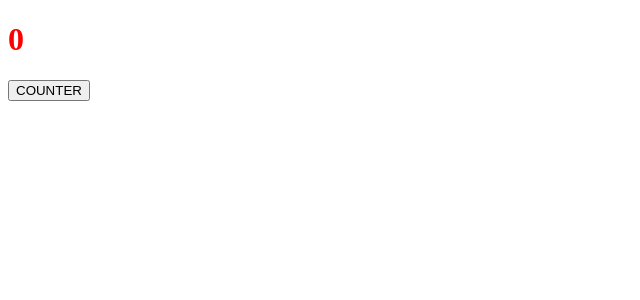
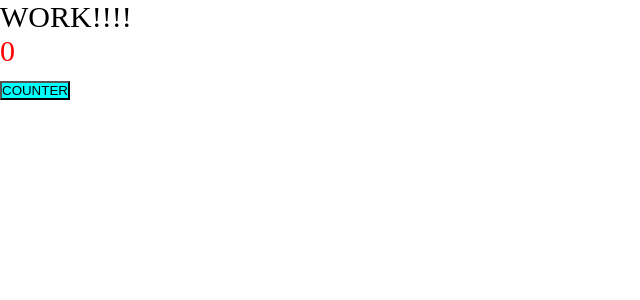
Before and after one commit to Garfeald/ulbi-project, a React app: page / in a window 1280 px wide. Shown: the top 300 px of the page, without its empty margins (0-640 px from the left). Built offline with nearby package versions, Linux system fonts and the light colour scheme.

Commit message:
5 Настраиваем css modules

```diff
--- a/package.json
+++ b/package.json
@@ -20,6 +20,7 @@
     "@types/webpack-dev-server": "^4.7.2",
     "css-loader": "^6.6.0",
     "html-webpack-plugin": "^5.5.0",
+    "mini-css-extract-plugin": "^2.5.3",
     "sass": "^1.49.9",
     "sass-loader": "^12.6.0",
     "style-loader": "^3.3.1",
--- /dev/null
+++ b/src/App.tsx
@@ -0,0 +1,14 @@
+import React from 'react';
+import Counter from "./components/Counter";
+import './index.scss'
+
+const App = () => {
+    return (
+        <div className='app'>
+            WORK!!!!
+            <Counter/>
+        </div>
+    );
+};
+
+export default App;
--- /dev/null
+++ b/src/components/Counter.module.scss
@@ -0,0 +1,7 @@
+.counter {
+    color: red;
+}
+
+button {
+    background: aqua;
+}
--- a/src/components/Counter.scss
+++ /dev/null
@@ -1,3 +0,0 @@
-.counter {
-    color: red;
-}
--- a/src/components/Counter.tsx
+++ b/src/components/Counter.tsx
@@ -1,11 +1,11 @@
 import React, {useState} from 'react';
-import './Counter.scss'
+import classes from './Counter.module.scss'
 
 const Counter = () => {
     const [counter, setCounter] = useState<number>(0)
     return (
         <div>
-            <h1 className='counter'>{counter}</h1>
+            <div className={classes.counter}>{counter}</div>
             <button onClick={() => setCounter(counter +1)}>COUNTER</button>
         </div>
     );
--- /dev/null
+++ b/src/index.scss
@@ -0,0 +1,9 @@
+* {
+  margin: 0;
+  padding: 0;
+  box-sizing: border-box;
+}
+
+.app {
+  font-size: 30px;
+}
--- a/src/index.tsx
+++ b/src/index.tsx
@@ -1,7 +1,7 @@
 import {render} from "react-dom";
-import Counter from "./components/Counter";
+import App from "./App";
 
 render(
-    <div><Counter/></div>,
+    <App/>,
     document.getElementById('root')
 )
```
Also changed, not shown: src/global.d.ts (added, +7 -0 lines), 8 other files (tests, documents, lock files or other folders).
